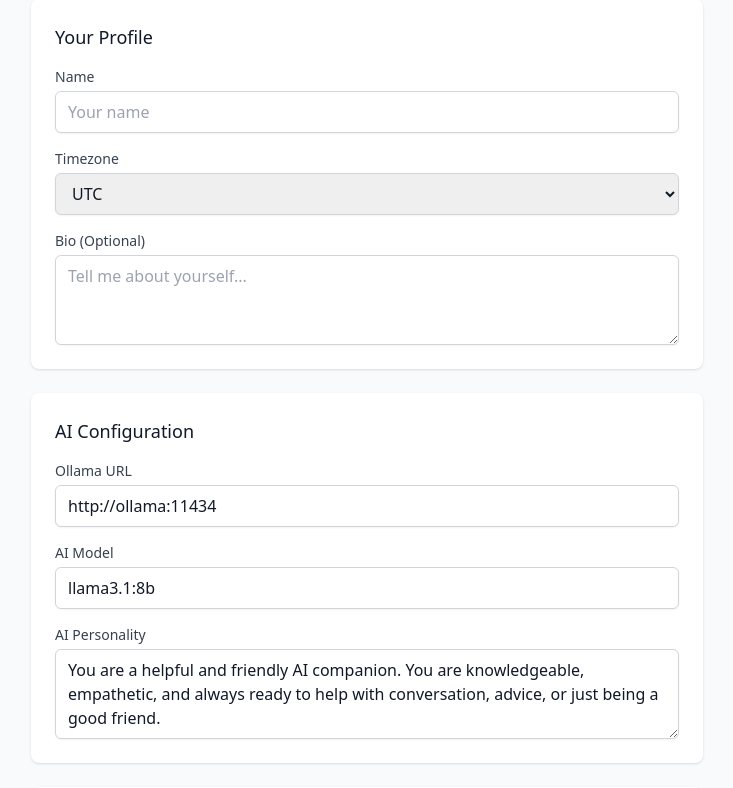
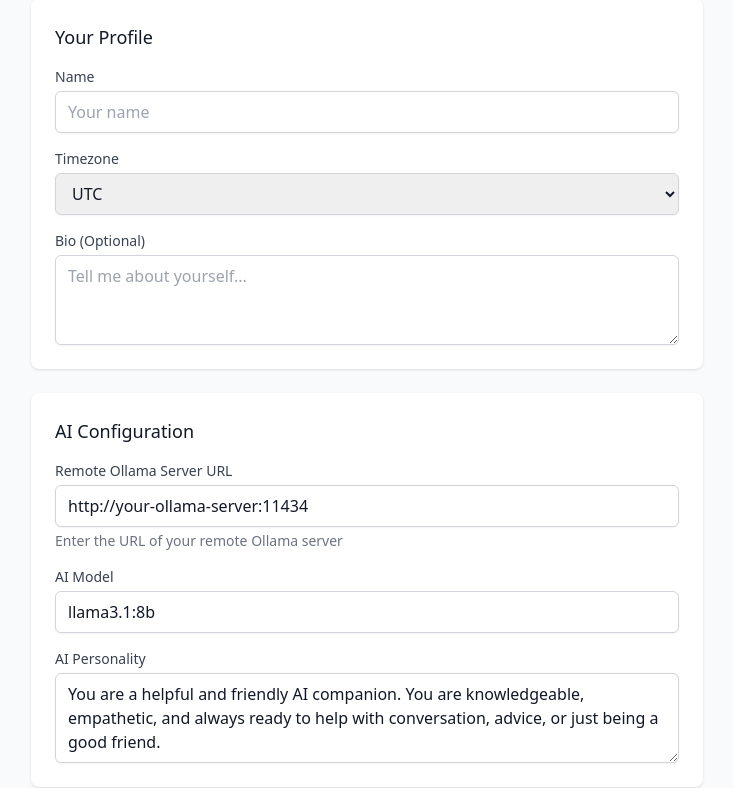
Before and after one commit to chartmann1590/Best-Friend, a Flask app: page /onboarding in a window 1280 px wide. Shown: the part 330-1118 px from the top of the page, without its empty margins (273-1006 px from the left). Run offline with Flask 3, Linux system fonts and the light colour scheme; parts of the project's set-up code (start-up, migrations or seed data) failed here and were passed over; some libraries are stand-ins or nearby versions.

Commit message:
Remove local Ollama service - use remote Ollama only
- Removed Ollama service from docker-compose.yml
- Updated configuration to use remote Ollama server
- Updated templates to clarify remote Ollama setup
- Updated README with remote Ollama configuration instructions
- Application now only connects to user-configured remote Ollama instances

```diff
--- a/app/config.py
+++ b/app/config.py
@@ -8,8 +8,8 @@ class Config:
     SQLALCHEMY_DATABASE_URI = os.environ.get('DATABASE_URL') or 'postgresql://bestfriend:bestfriend@localhost:5432/bestfriend'
     REDIS_URL = os.environ.get('REDIS_URL') or 'redis://localhost:6379/0'
 
-    # Ollama Configuration
-    OLLAMA_BASE_URL = os.environ.get('OLLAMA_BASE_URL') or 'http://localhost:11434'
+    # Ollama Configuration (Remote)
+    OLLAMA_BASE_URL = os.environ.get('OLLAMA_BASE_URL') or 'http://your-ollama-server:11434'
     OLLAMA_MODEL = os.environ.get('OLLAMA_MODEL') or 'llama3.1:8b'
     EMBED_MODEL = os.environ.get('EMBED_MODEL') or 'nomic-embed-text'
 
--- a/app/templates/onboarding.html
+++ b/app/templates/onboarding.html
@@ -57,11 +57,12 @@
 
                 <div class="grid grid-cols-1 gap-4">
                     <div>
-                        <label for="ollama_url" class="block text-sm font-medium text-gray-700 dark:text-gray-300">Ollama URL</label>
+                        <label for="ollama_url" class="block text-sm font-medium text-gray-700 dark:text-gray-300">Remote Ollama Server URL</label>
                         <input type="url" id="ollama_url" name="ollama_url"
                                class="mt-1 block w-full px-3 py-2 border border-gray-300 dark:border-gray-600 rounded-md shadow-sm focus:outline-none focus:ring-blue-500 focus:border-blue-500 dark:bg-gray-700 dark:text-white"
-                               value="http://ollama:11434"
-                               placeholder="http://ollama:11434">
+                               value="http://your-ollama-server:11434"
+                               placeholder="http://your-ollama-server:11434">
+                        <p class="text-sm text-gray-500 mt-1">Enter the URL of your remote Ollama server</p>
                     </div>
 
                     <div>
```
Also changed, not shown: app/templates/settings.html (+4 -3 lines), docker-compose.yml (+1 -11 lines), README.md, 1 other file.
